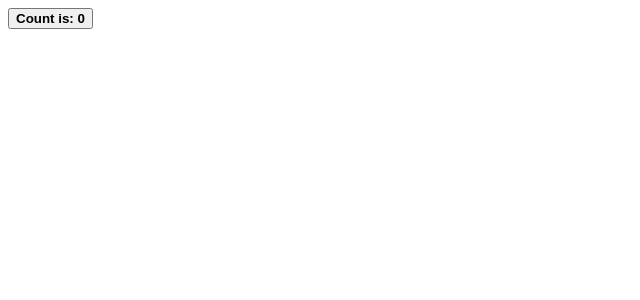
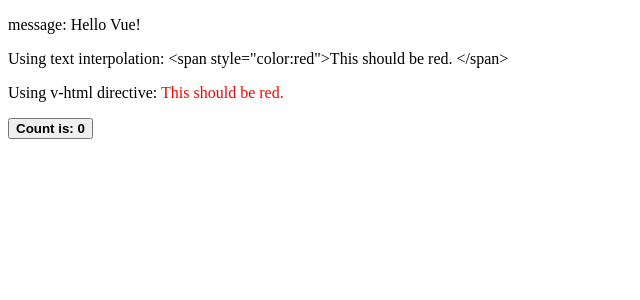
Before and after one commit to chengfzy/WebStudy, a Vue app in the folder VueStudy/vue01_basic/: page / in a window 1280 px wide. Shown: the top 300 px of the page, without its empty margins (0-640 px from the left). Built offline with nearby package versions, Linux system fonts and the light colour scheme.

Commit message:
add v-html bind

```diff
--- a/VueStudy/vue01_basic/src/App.vue
+++ b/VueStudy/vue01_basic/src/App.vue
@@ -1,11 +1,18 @@
 <template>
+  <p>message: {{ message }}</p>
+
+  <p>Using text interpolation: {{ rawHtml }}</p>
+  <p>Using v-html directive: <span v-html="rawHtml"></span></p>
+
   <button @click="increment">Count is: {{ count }}</button>
 </template>
 
-<script type="module">
+<script lang="ts">
 export default {
   data () {
     return {
+      message: 'Hello Vue!',
+      rawHtml: '<span style="color:red">This should be red. </span>',
       count: 0
     }
   },
```
